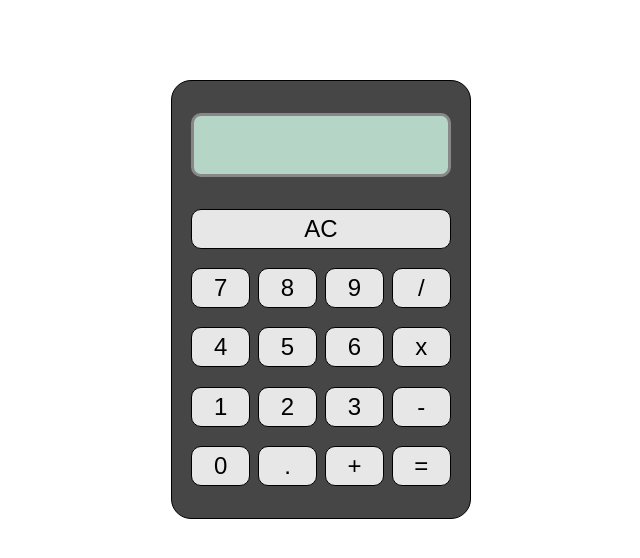
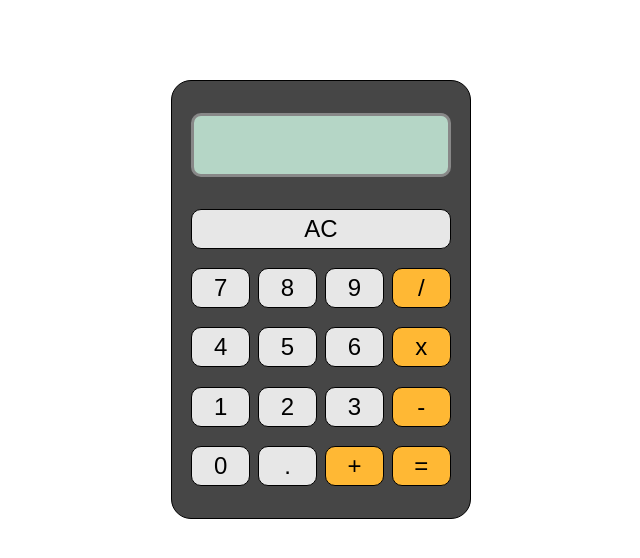
Before and after one commit to richardrino/calculator, a plain HTML site: page index.html in a window 1280 px wide. Shown: the whole page, without its empty margins (319-959 px from the left). Drawn offline with Linux system fonts and the light colour scheme.

Commit message:
Update styling on calculator

```diff
--- a/styles.css
+++ b/styles.css
@@ -70,3 +70,16 @@ html {
   font-size: 1.5rem;
   border: 1px solid black;
 }
+
+.calculator__button:hover {
+  background-color: rgba(240, 255, 255, 0.81);
+  cursor: pointer;
+}
+
+.operator {
+  background-color: rgb(255, 184, 52);
+}
+
+.equals {
+  background-color: rgb(255, 184, 52);
+}
```
